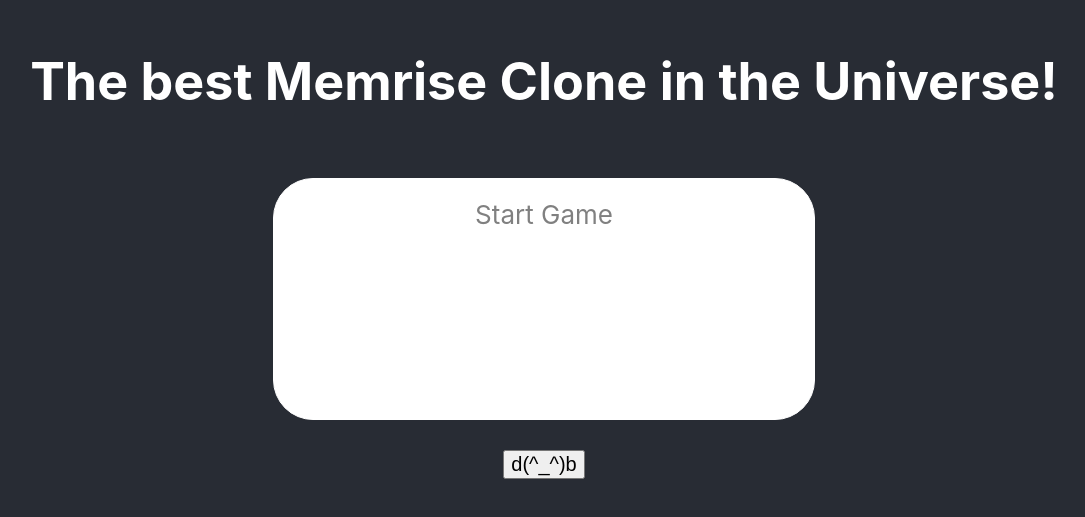
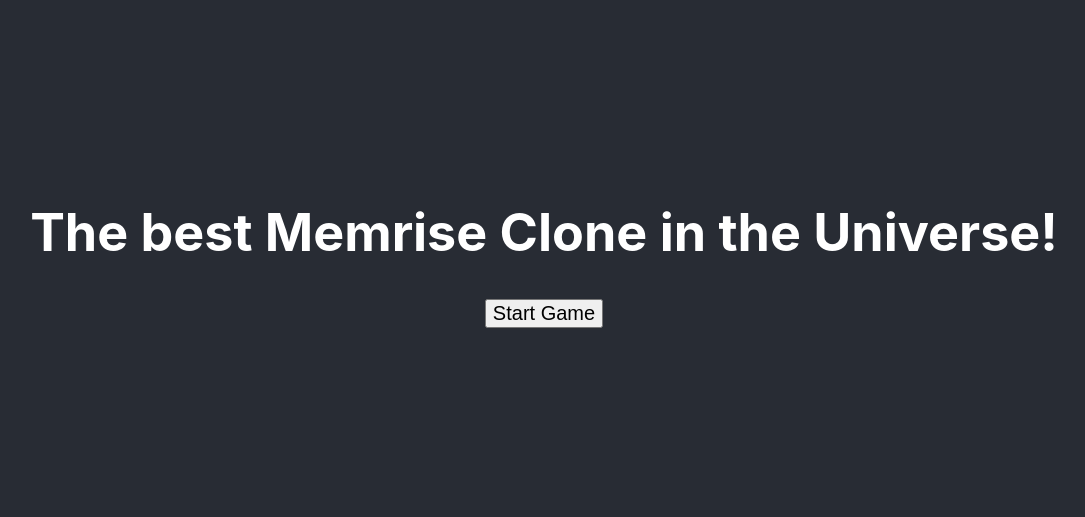
Before and after one commit to szkola-reacta/team-blue-cats-app, a React (Create React App) app: page / in a window 1280 px wide. Shown: the part 153-670 px from the top of the page, without its empty margins (96-1181 px from the left). Built offline with nearby package versions, Linux system fonts and the light colour scheme.

Commit message:
pairSpontan - added counting good and bad answers

```diff
--- a/src/components/Container.js
+++ b/src/components/Container.js
@@ -9,6 +9,8 @@
   const [gameStarted, setGameStarted] = useState(true);
   const [index, setIndex] = useState(null);
   const [arrayOfIndexes, setArrayOfIndexes] = useState([]);
+  const [wrongAnswers, setWrongAnswers] = useState([]);
+  const [goodAnswers, setGoodAnswers] = useState([]);
 
   const toggleCard = () => {
     setToggle(!toggle);
@@ -16,17 +18,19 @@
 
   const startGame = () => {
     setGameStarted(false);
+    setGoodAnswers([]);
+    setWrongAnswers([]);
     getRandomIndex();
   };
 
   const resetGame = () => {
-    setData();
+    initializeArrayOfIndexes();
     setGameStarted(true);
   };
 
   const getRandomIndex = () => {
     if (arrayOfIndexes.length === 0) {
-      setData();
+      initializeArrayOfIndexes();
     }
     const randomNumber = Math.floor(Math.random() * arrayOfIndexes.length);
     const randomFromAvailableIndexes = arrayOfIndexes[randomNumber];
@@ -38,24 +42,31 @@
   };
 
   useEffect(() => {
-    setData();
+    initializeArrayOfIndexes();
   }, []);
 
-  const setData = () => {
+  const initializeArrayOfIndexes = () => {
     let indexesWithoutCurrent = Array(english.length)
       .fill(0)
       .map((el, index) => index);
     setArrayOfIndexes(indexesWithoutCurrent);
   };
 
+  const addToEasy = () => {
+    setGoodAnswers([...goodAnswers, index]);
+    getRandomIndex();
+  };
+
+  const addToHard = () => {
+    setWrongAnswers([...wrongAnswers, index]);
+    getRandomIndex();
+  };
+
   //TODO - karta 12 się nie pokazuje (arrayOfIndexes.length + 1)
   return (
     <>
       {gameStarted ? (
-        <>
-          <Card>Start Game</Card>
-          <Button handleBtnClick={startGame} />
-        </>
+        <Button handleBtnClick={startGame}>Start Game</Button>
       ) : arrayOfIndexes.length ? (
         <>
           <ProgressBar
@@ -69,7 +80,13 @@
               <p>{english[index].question}</p>
             )}
           </Card>
-          <Button handleBtnClick={getRandomIndex} />
+          <div>
+            {goodAnswers.length}
+            <Button handleBtnClick={addToEasy}>Easy</Button>
+            <Button handleBtnClick={addToHard}>Hard</Button>
+            {wrongAnswers.length}
+            <div>{`Good indexes: ${goodAnswers}, Wrong indexes: ${wrongAnswers}`}</div>
+          </div>
         </>
       ) : (
         resetGame()
--- a/src/components/atoms/Button.js
+++ b/src/components/atoms/Button.js
@@ -1,7 +1,7 @@
-function Button(props) {
+function Button(props, children) {
     return (
         <button onClick={props.handleBtnClick} style={{fontSize: 20}}>
-            d(^_^)b
+          {props.children}
         </button>
     );
 }
```
